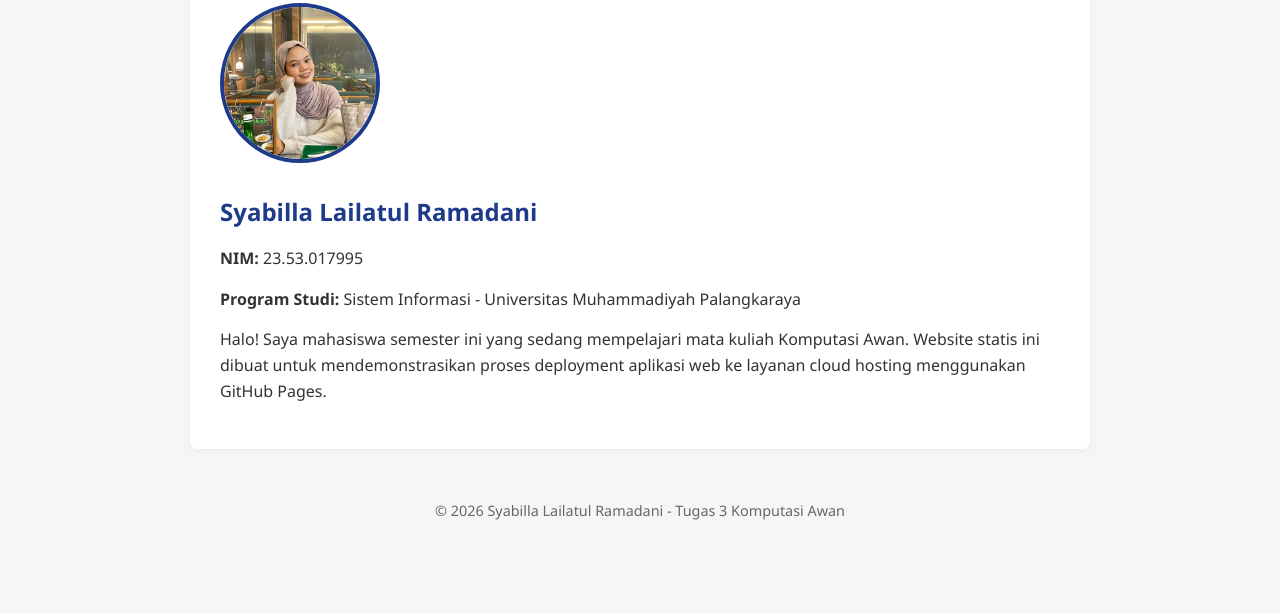
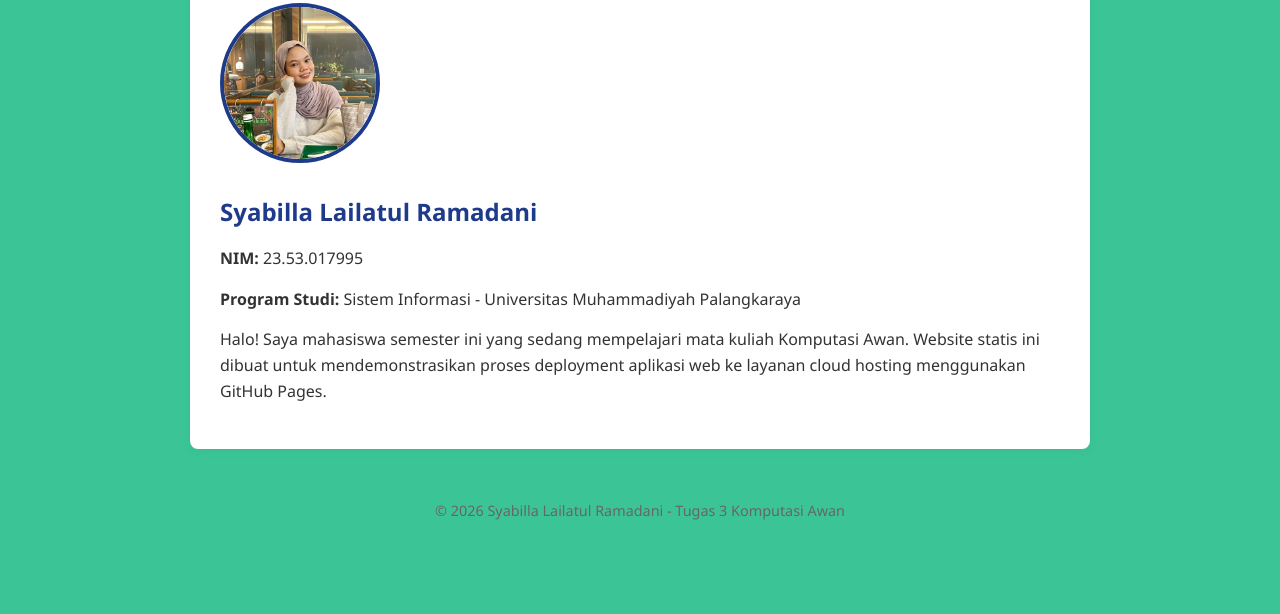
Before and after one commit to rahmanrulerr/TUGAS3-CLOUD-23.53.027995, a plain HTML site: page index.html in a window 1280 px wide. Shown: the part 186-800 px from the top of the page. Drawn offline with Linux system fonts and the light colour scheme.

Commit message:
Update CSS styles for body and layout elements

```diff
--- a/assets/css/style.css
+++ b/assets/css/style.css
@@ -7,7 +7,7 @@
 }
 
 body {
-    background-color: #f4f7f6;
+    background-color: #3bc597;
     color: #333;
     line-height: 1.6;
 }
```
